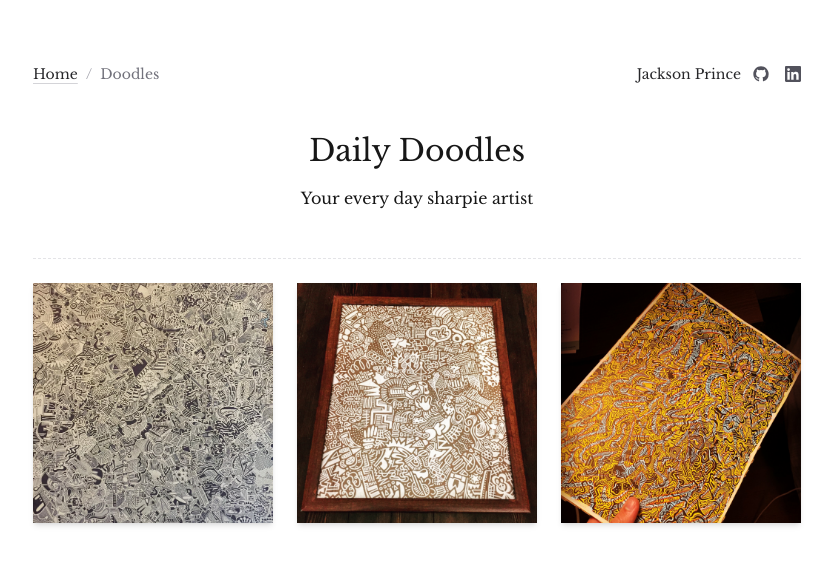
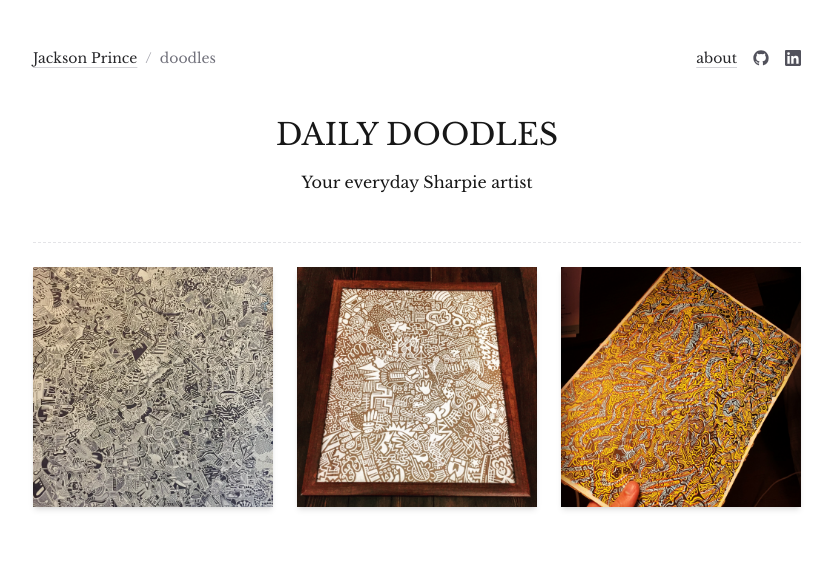
Before and after one commit to SwanHub/jacksonprince-dev, a Next.js app: page /doodles in a window 1280 px wide. Shown: the top 564 px of the page, without its empty margins (223-1055 px from the left). Built offline with nearby package versions, Linux system fonts and the light colour scheme; no server answers; the database is empty.

Commit message:
little this and that

```diff
--- a/app/HomeClient.tsx
+++ b/app/HomeClient.tsx
@@ -3,8 +3,9 @@
 import Link from "next/link";
 import { useCallback, useEffect, useRef, useState } from "react";
 import type { Doodle } from "@/lib/doodles";
+import Breadcrumbs from "./components/Breadcrumbs";
 import DoodleGallery from "./components/DoodleGallery";
-import SocialLinks from "./components/SocialLinks";
+import PageShell from "./components/PageShell";
 
 export default function HomeClient({ doodles }: { doodles: Doodle[] }) {
   const rowRef = useRef<HTMLDivElement>(null);
@@ -82,14 +83,12 @@ export default function HomeClient({ doodles }: { doodles: Doodle[] }) {
   }, []);
 
   return (
-    <main className="min-h-screen w-full flex flex-col items-center px-6 pt-16 pb-28 gap-6">
+    <PageShell>
       <div className="flex flex-col items-center gap-4 w-full border-b border-dashed max-w-3xl pb-12 border-b-zinc-200">
-        <div className="flex flex-row gap-4">
-          <h1 className="text-2xl sm:text-3xl text-center leading-tight">
-            Jackson Prince
-          </h1>
-          <SocialLinks />
-        </div>
+        <Breadcrumbs />
+        <h1 className="mt-8 text-2xl sm:text-3xl text-center leading-tight uppercase">
+          Welcome
+        </h1>
 
         <nav className="flex items-center gap-3 text-zinc-600">
           <Link
@@ -161,6 +160,6 @@ export default function HomeClient({ doodles }: { doodles: Doodle[] }) {
           </div>
         </div>
       </div>
-    </main>
+    </PageShell>
   );
 }
--- /dev/null
+++ b/app/about/page.tsx
@@ -0,0 +1,25 @@
+import type { Metadata } from "next";
+import Breadcrumbs from "../components/Breadcrumbs";
+import PageShell from "../components/PageShell";
+
+export const metadata: Metadata = {
+  title: "About — Jackson Prince",
+  description: "About Jackson Prince.",
+};
+
+export default function AboutPage() {
+  return (
+    <PageShell>
+      <div className="flex flex-col items-center gap-4 w-full border-b border-dashed max-w-3xl pb-12 border-b-zinc-200">
+        <Breadcrumbs current="about" />
+        <h1 className="mt-8 text-2xl sm:text-3xl text-center leading-tight">
+          About
+        </h1>
+      </div>
+
+      <div className="w-full max-w-xl pt-4">
+        {/* About content coming soon. */}
+      </div>
+    </PageShell>
+  );
+}
--- a/app/components/Breadcrumbs.tsx
+++ b/app/components/Breadcrumbs.tsx
@@ -1,27 +1,40 @@
 import Link from "next/link";
 import SocialLinks from "./SocialLinks";
 
-export default function Breadcrumbs({ current }: { current: string }) {
+export default function Breadcrumbs({ current }: { current?: string }) {
   return (
     <div className="w-full flex items-center justify-between text-sm">
       <nav
         aria-label="Breadcrumb"
         className="flex items-center gap-2 text-zinc-500"
       >
+        {current ? (
+          <>
             <Link
               href="/"
               className="text-zinc-800 hover:text-zinc-500 transition-colors underline underline-offset-4 decoration-zinc-300"
             >
-          Home
+              Jackson Prince
             </Link>
             <span aria-hidden className="text-zinc-400">
               /
             </span>
             <span aria-current="page">{current}</span>
+          </>
+        ) : (
+          <span aria-current="page" className="text-zinc-800">
+            Jackson Prince
+          </span>
+        )}
       </nav>
 
-      <div className="flex items-center gap-3">
-        <span className="text-zinc-800">Jackson Prince</span>
+      <div className="flex items-center gap-4">
+        <Link
+          href="/about"
+          className="text-sm text-zinc-800 hover:text-zinc-500 transition-colors underline underline-offset-4 decoration-zinc-300"
+        >
+          about
+        </Link>
         <SocialLinks />
       </div>
     </div>
--- /dev/null
+++ b/app/components/PageShell.tsx
@@ -0,0 +1,7 @@
+export default function PageShell({ children }: { children: React.ReactNode }) {
+  return (
+    <main className="min-h-screen w-full flex flex-col items-center px-6 pt-12 pb-28 gap-6">
+      {children}
+    </main>
+  );
+}
--- a/app/doodles/page.tsx
+++ b/app/doodles/page.tsx
@@ -1,6 +1,7 @@
 import type { Metadata } from "next";
 import Breadcrumbs from "../components/Breadcrumbs";
 import DoodleGallery from "../components/DoodleGallery";
+import PageShell from "../components/PageShell";
 import { getDoodles } from "@/lib/doodles";
 
 // Re-fetch the doodle list from Supabase at most once an hour.
@@ -14,16 +15,16 @@ export const metadata: Metadata = {
 export default async function DoodlesPage() {
   const doodles = await getDoodles();
   return (
-    <main className="min-h-screen w-full flex flex-col items-center px-6 pt-16 pb-28 gap-6">
+    <PageShell>
       <div className="flex flex-col items-center gap-4 w-full border-b border-dashed max-w-3xl pb-12 border-b-zinc-200">
-        <Breadcrumbs current="Doodles" />
-        <h1 className="mt-8 text-2xl sm:text-3xl text-center leading-tight">
+        <Breadcrumbs current="doodles" />
+        <h1 className="mt-8 text-2xl sm:text-3xl text-center leading-tight uppercase">
           Daily Doodles
         </h1>
-        <h2>Your every day sharpie artist</h2>
+        <h2>Your everyday Sharpie artist</h2>
       </div>
 
       <DoodleGallery doodles={doodles} />
-    </main>
+    </PageShell>
   );
 }
--- a/app/guides/how-to-build-a-free-background-remover/page.tsx
+++ b/app/guides/how-to-build-a-free-background-remover/page.tsx
@@ -1,4 +1,5 @@
 import type { Metadata } from "next";
+import PageShell from "../../components/PageShell";
 
 export const metadata: Metadata = {
   title: "How to Build a Free Background Remover — Jackson Prince",
@@ -6,10 +7,10 @@ export const metadata: Metadata = {
 
 export default function HowToBuildAFreeBackgroundRemover() {
   return (
-    <main className="min-h-screen w-full flex flex-col items-center px-6 pt-16 pb-28 gap-10">
+    <PageShell>
       <article className="w-full max-w-xl">
         {/* Article coming soon. */}
       </article>
-    </main>
+    </PageShell>
   );
 }
--- a/app/guides/page.tsx
+++ b/app/guides/page.tsx
@@ -1,6 +1,7 @@
 import type { Metadata } from "next";
 import Link from "next/link";
 import Breadcrumbs from "../components/Breadcrumbs";
+import PageShell from "../components/PageShell";
 
 export const metadata: Metadata = {
   title: "Guides — Jackson Prince",
@@ -27,10 +28,10 @@ const guidesByMonth: { month: string; guides: Guide[] }[] = [
 
 export default function GuidesPage() {
   return (
-    <main className="min-h-screen w-full flex flex-col items-center px-6 pt-16 pb-28 gap-6">
+    <PageShell>
       <div className="flex flex-col items-center gap-4 w-full border-b border-dashed max-w-3xl pb-12 border-b-zinc-200">
-        <Breadcrumbs current="Technical Guides" />
-        <h1 className="mt-8 text-2xl sm:text-3xl text-center leading-tight">
+        <Breadcrumbs current="guides" />
+        <h1 className="mt-8 text-2xl sm:text-3xl text-center leading-tight uppercase">
           Technical Guides
         </h1>
         <h2>Following my curiosity</h2>
@@ -57,6 +58,6 @@ export default function GuidesPage() {
           </section>
         ))}
       </div>
-    </main>
+    </PageShell>
   );
 }
```
Lines whose indentation alone changed are shown as unchanged.
